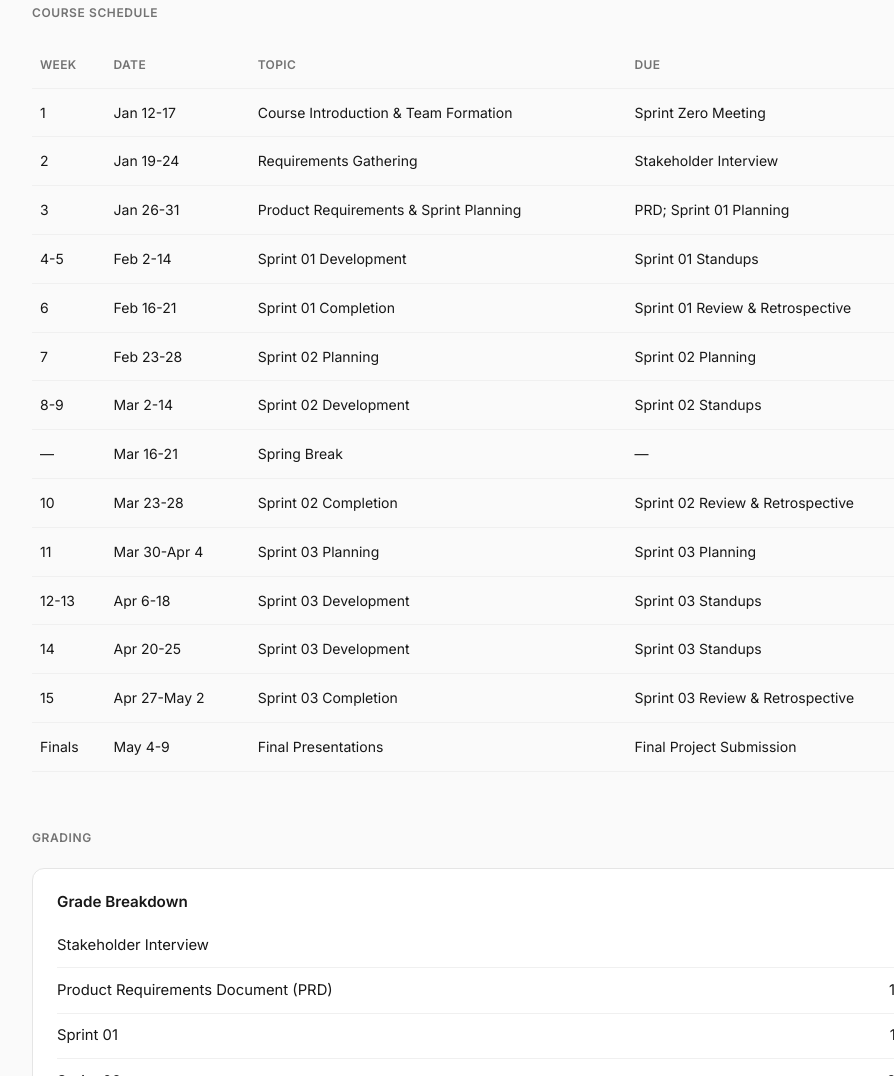
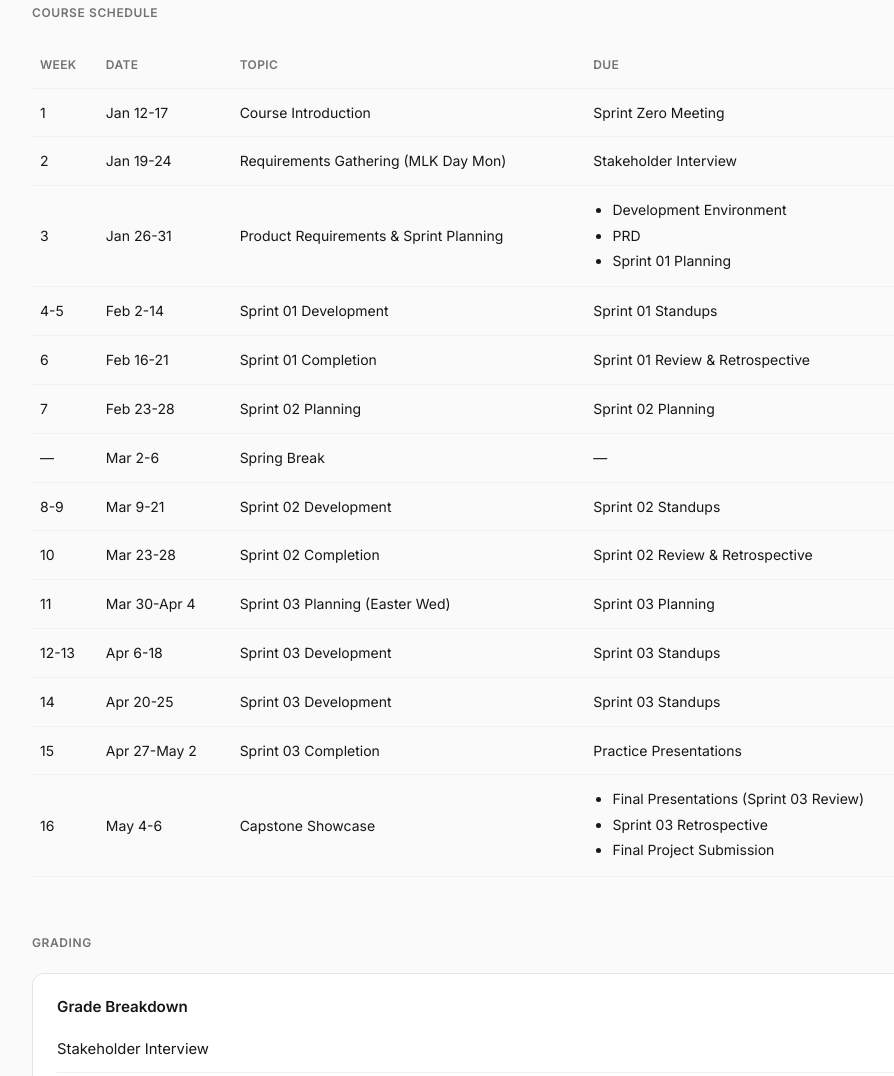
Before and after one commit to LMU-ISBA/isba-4797-s26, a plain HTML site: page index.html in a window 1280 px wide. Shown: the part 1857-2933 px from the top of the page, without its empty margins (152-1046 px from the left). Drawn offline with Linux system fonts and the light colour scheme.

Commit message:
Update schedule with LMU Spring 2026 calendar dates
- Correct Spring Break to Mar 2-6 and Finals to May 7-13
- Add MLK Day and Easter holiday notes
- Add Development Environment due Week 3
- Remove Team Formation from Week 1
- Add Week 15 Practice Presentations
- Add Week 16 Capstone Showcase with final deliverables
- Convert multi-item cells to bulleted lists

```diff
--- a/index.html
+++ b/index.html
@@ -592,20 +592,20 @@
                         <tr>
                             <td>1</td>
                             <td>Jan 12-17</td>
-                            <td>Course Introduction & Team Formation</td>
+                            <td>Course Introduction</td>
                             <td>Sprint Zero Meeting</td>
                         </tr>
                         <tr>
                             <td>2</td>
                             <td>Jan 19-24</td>
-                            <td>Requirements Gathering</td>
+                            <td>Requirements Gathering (MLK Day Mon)</td>
                             <td>Stakeholder Interview</td>
                         </tr>
                         <tr>
                             <td>3</td>
                             <td>Jan 26-31</td>
                             <td>Product Requirements & Sprint Planning</td>
-                            <td>PRD; Sprint 01 Planning</td>
+                            <td><ul><li>Development Environment</li><li>PRD</li><li>Sprint 01 Planning</li></ul></td>
                         </tr>
                         <tr>
                             <td>4-5</td>
@@ -626,16 +626,16 @@
                             <td>Sprint 02 Planning</td>
                         </tr>
                         <tr>
+                            <td>—</td>
+                            <td>Mar 2-6</td>
+                            <td>Spring Break</td>
+                            <td>—</td>
+                        </tr>
+                        <tr>
                             <td>8-9</td>
-                            <td>Mar 2-14</td>
+                            <td>Mar 9-21</td>
                             <td>Sprint 02 Development</td>
                             <td>Sprint 02 Standups</td>
-                        </tr>
-                        <tr>
-                            <td>—</td>
-                            <td>Mar 16-21</td>
-                            <td>Spring Break</td>
-                            <td>—</td>
                         </tr>
                         <tr>
                             <td>10</td>
@@ -646,7 +646,7 @@
                         <tr>
                             <td>11</td>
                             <td>Mar 30-Apr 4</td>
-                            <td>Sprint 03 Planning</td>
+                            <td>Sprint 03 Planning (Easter Wed)</td>
                             <td>Sprint 03 Planning</td>
                         </tr>
                         <tr>
@@ -665,13 +665,13 @@
                             <td>15</td>
                             <td>Apr 27-May 2</td>
                             <td>Sprint 03 Completion</td>
-                            <td>Sprint 03 Review & Retrospective</td>
+                            <td>Practice Presentations</td>
                         </tr>
                         <tr>
-                            <td>Finals</td>
-                            <td>May 4-9</td>
-                            <td>Final Presentations</td>
-                            <td>Final Project Submission</td>
+                            <td>16</td>
+                            <td>May 4-6</td>
+                            <td>Capstone Showcase</td>
+                            <td><ul><li>Final Presentations (Sprint 03 Review)</li><li>Sprint 03 Retrospective</li><li>Final Project Submission</li></ul></td>
                         </tr>
                     </tbody>
                 </table>
```
